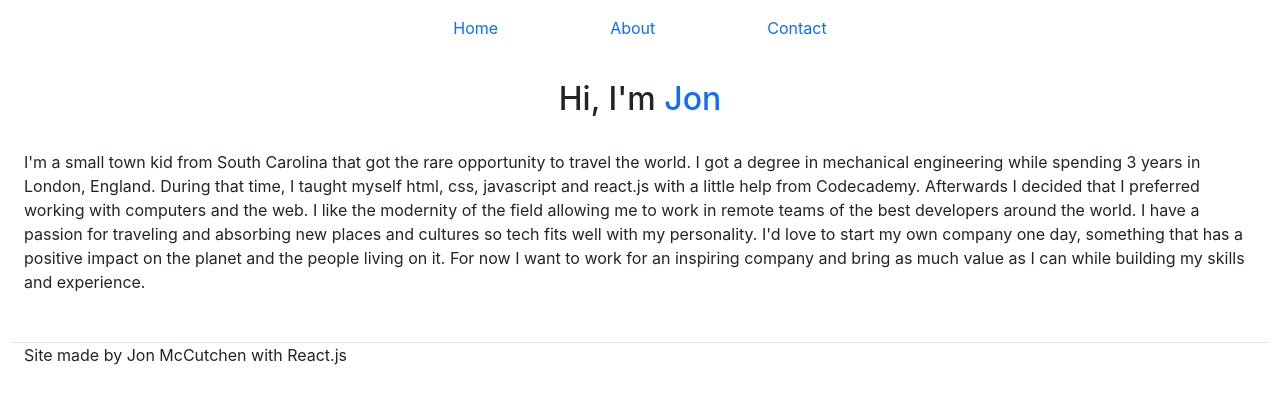
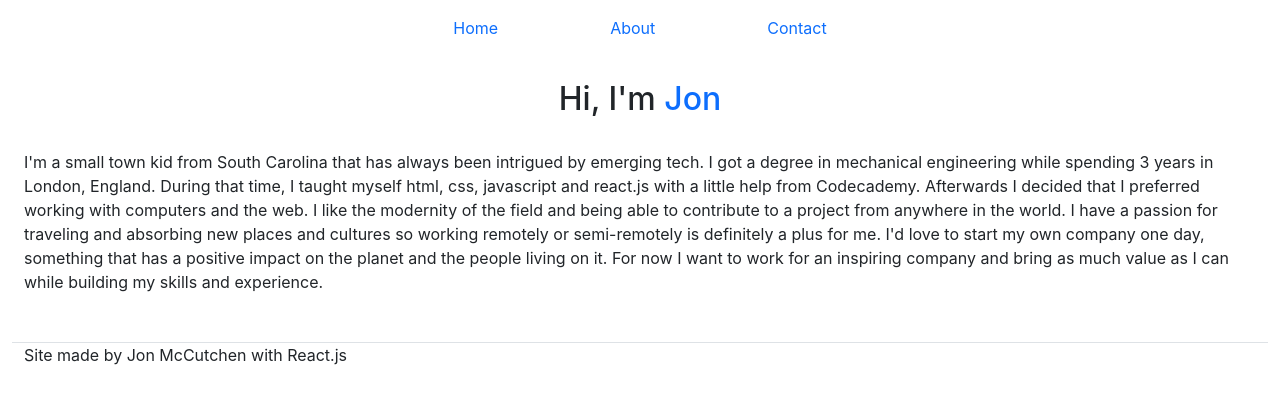
Before and after one commit to JonMcCutchen/portfolio-website, a React (Create React App) app: page /about in a window 1280 px wide. Shown: the top 404 px of the page. Built offline with nearby package versions, Linux system fonts and the light colour scheme.

Commit message:
about text edit

```diff
--- a/src/Pages/About/About.js
+++ b/src/Pages/About/About.js
@@ -6,7 +6,7 @@ export const About = () => {
         <Container fluid={true} className='mt-4'>
             <h2 className='text-center'>Hi, I'm <span className='text-primary'>Jon</span></h2>
             <br />
-            <p className='mb-5 mx-auto w-xl-50'>I'm a small town kid from South Carolina that got the rare opportunity to travel the world. I got a degree in mechanical engineering while spending 3 years in London, England. During that time, I taught myself html, css, javascript and react.js with a little help from Codecademy. Afterwards I decided that I preferred working with computers and the web. I like the modernity of the field allowing me to work in remote teams of the best developers around the world. I have a passion for traveling and absorbing new places and cultures so tech fits well with my personality. I'd love to start my own company one day, something that has a positive impact on the planet and the people living on it. For now I want to work for an inspiring company and bring as much value as I can while building my skills and experience.</p>
+            <p className='mb-5 mx-auto w-xl-50'>I'm a small town kid from South Carolina that has always been intrigued by emerging tech. I got a degree in mechanical engineering while spending 3 years in London, England. During that time, I taught myself html, css, javascript and react.js with a little help from Codecademy. Afterwards I decided that I preferred working with computers and the web. I like the modernity of the field and being able to contribute to a project from anywhere in the world. I have a passion for traveling and absorbing new places and cultures so working remotely or semi-remotely is definitely a plus for me. I'd love to start my own company one day, something that has a positive impact on the planet and the people living on it. For now I want to work for an inspiring company and bring as much value as I can while building my skills and experience.</p>
         </Container>
     )
 }
```
